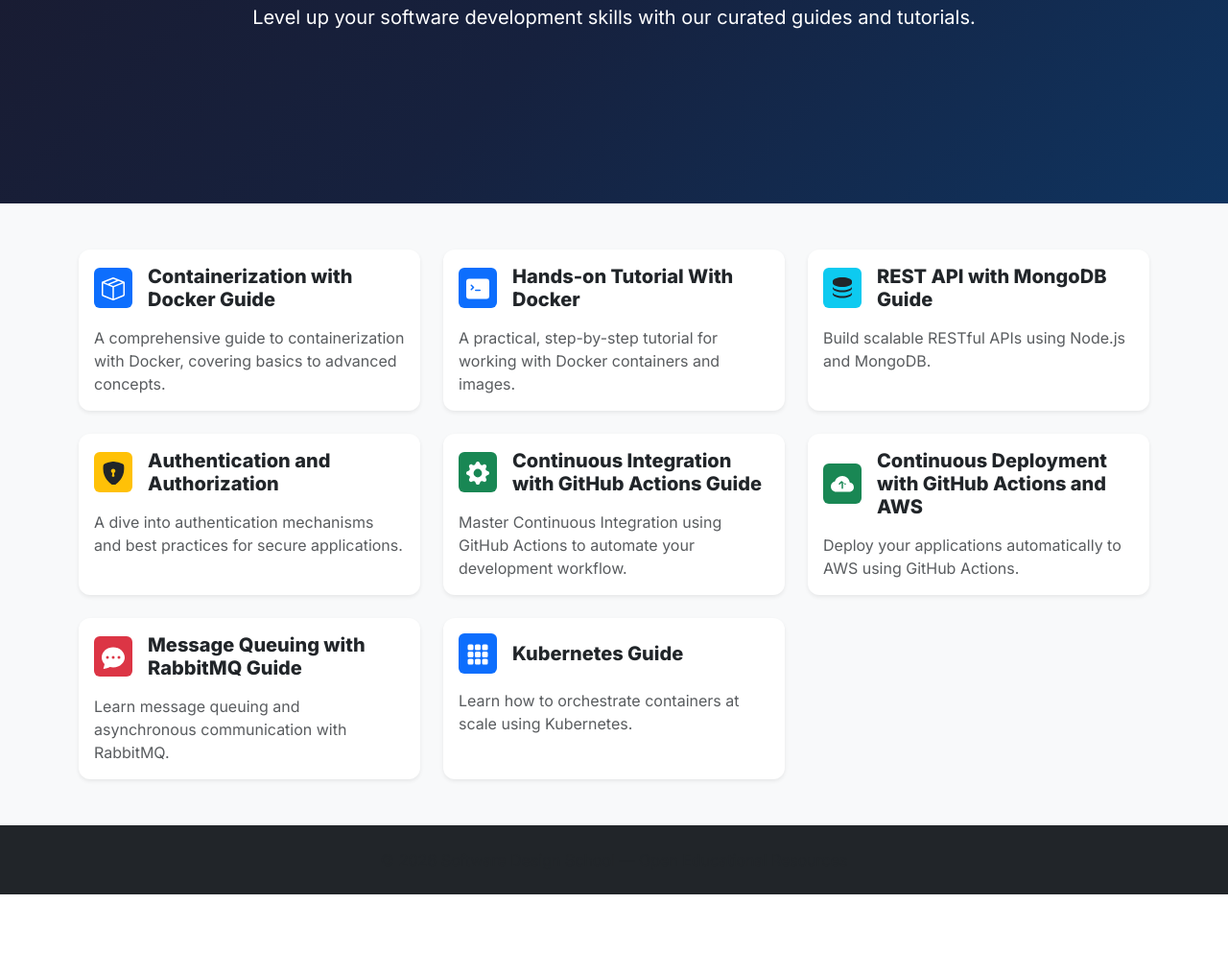
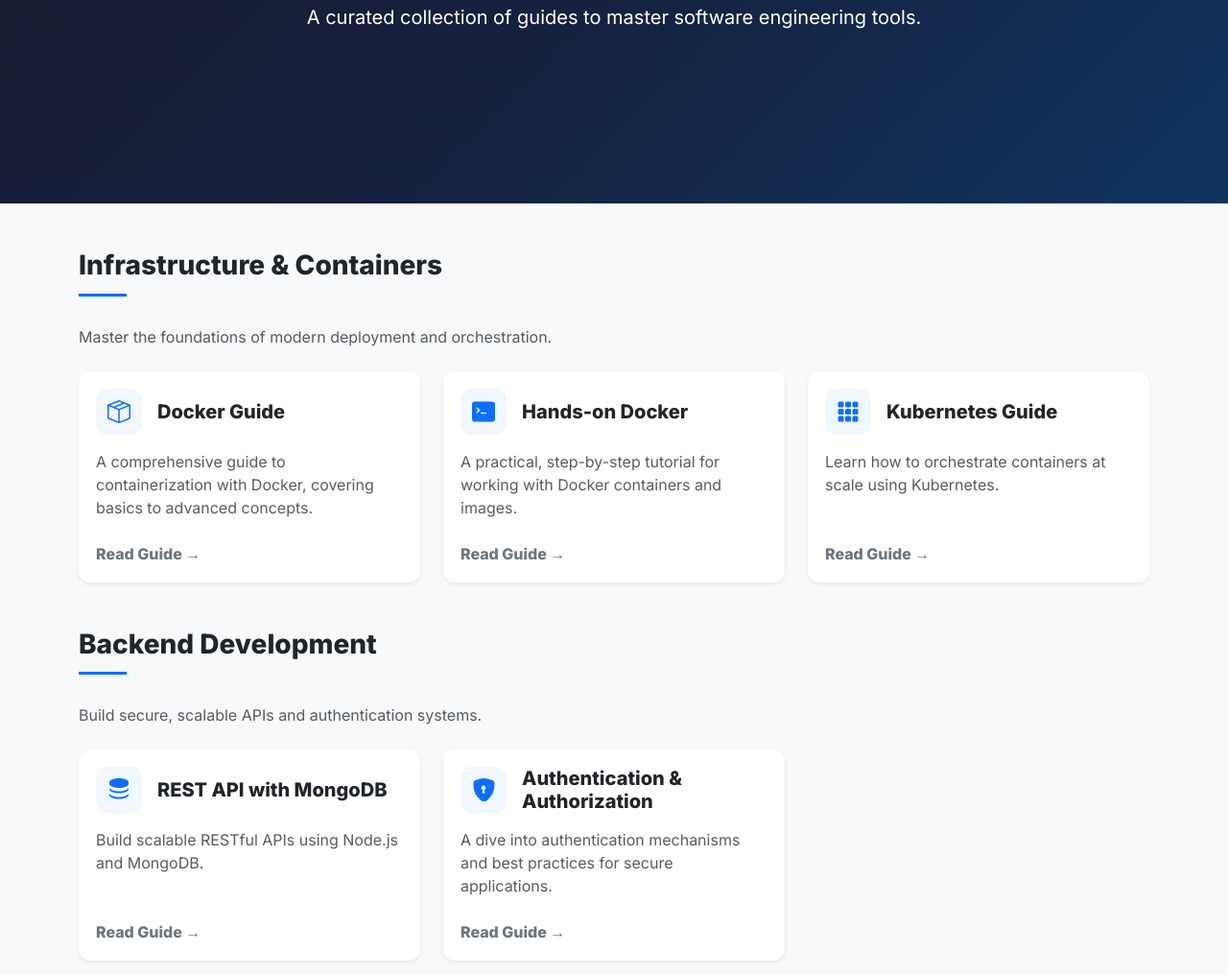
Before and after one commit to sds-edu/sds-edu.github.io, a website: page toolbox.html in a window 1280 px wide. Shown: the part 324-1340 px from the top of the page at 96% size. Before the commit the page ends 1256 px from the top, so only its background shows below. Drawn offline with Linux system fonts and the light colour scheme.

Commit message:
feat: improve styles

```diff
--- a/css/style.css
+++ b/css/style.css
@@ -21,13 +21,26 @@
 }
 
 .resource-card-available {
-  border: 2px solid #0d6efd;
-  background-color: #f8fbff;
+  border: 2px solid transparent;
+  background-color: #fff;
+  cursor: pointer;
+  position: relative;
 }
 
 .resource-card-available:hover {
   transform: translateY(-5px);
+  border-color: #0d6efd;
   box-shadow: 0 0.5rem 1.5rem rgba(13, 110, 253, 0.15) !important;
+}
+
+.resource-card-available:hover .guide-link {
+  color: #0d6efd !important;
+  text-decoration: underline !important;
+}
+
+.guide-link {
+  color: #6c757d;
+  transition: color 0.2s ease;
 }
 
 .resource-card-unavailable {
@@ -40,3 +53,38 @@
 .nav-link {
   font-weight: 600;
 }
+
+.section-title {
+  position: relative;
+  padding-bottom: 15px;
+  margin-bottom: 30px;
+}
+
+.section-title::after {
+  content: '';
+  position: absolute;
+  left: 0;
+  bottom: 0;
+  width: 50px;
+  height: 3px;
+  background-color: #0d6efd;
+}
+
+/* Icon Box Styling */
+.icon-box {
+  width: 48px;
+  height: 48px;
+  display: flex;
+  align-items: center;
+  justify-content: center;
+  border-radius: 12px;
+  background-color: #f0f7ff;
+  color: #0d6efd;
+  margin-right: 1rem;
+  flex-shrink: 0;
+}
+
+.resource-card-unavailable .icon-box {
+  background-color: #e9ecef;
+  color: #6c757d;
+}
--- a/toolbox.html
+++ b/toolbox.html
@@ -33,176 +33,248 @@
   <!-- Hero Section -->
   <header class="hero text-white text-center d-flex align-items-center">
     <div class="container">
+
       <h1 class="display-3 fw-extrabold mb-3">The SDS Toolbox</h1>
-      <p class="lead mb-0">Level up your software development skills with our curated guides and tutorials.</p>
+      <p class="lead mb-0">A curated collection of guides to master software engineering tools.</p>
     </div>
   </header>
 
   <!-- Toolbox Grid -->
-  <section class="py-5 bg-light">
+  <main class="py-5 bg-light flex-grow-1">
     <div class="container">
+<!-- Category 1: Containers & Orchestration -->
+<section class="mb-5">
+  <h3 class="fw-bold section-title">Infrastructure & Containers</h3>
+  <p class="text-muted mb-4">Master the foundations of modern deployment and orchestration.</p>
         <div class="row g-4">
-
-        <!-- 1. Docker Guide -->
+          <!-- Docker Guide -->
           <div class="col-md-6 col-lg-4">
-          <a href="https://sds-edu.github.io/SDS-Docker-Guide" class="text-decoration-none text-dark h-100 d-block">
-            <div class="card h-100 shadow-sm border-0">
+            <div class="card h-100 shadow-sm resource-card-available">
               <div class="card-body">
                 <div class="d-flex align-items-center mb-3">
-                  <div class="bg-primary text-white rounded p-2 me-3">
+                  <div class="icon-box">
                     <svg xmlns="http://www.w3.org/2000/svg" width="24" height="24" fill="currentColor" class="bi bi-box-seam" viewBox="0 0 16 16">
                       <path d="M8.186 1.113a.5.5 0 0 0-.372 0L1.846 3.5l2.404.962L10.404 2l-2.218-.887zm3.564 1.426L5.596 5 8 5.961 14.154 3.5l-2.404-.961zm3.25 1.7-6.5 2.6v7.922l6.5-2.6V4.24zM7.5 14.762V6.838L1 4.239v7.923l6.5 2.6zM7.443.184a1.5 1.5 0 0 1 1.114 0l7.129 2.852A.5.5 0 0 1 16 3.5v8.662a1 1 0 0 1-.629.928l-7.185 2.874a.5.5 0 0 1-.372 0L.63 13.09a1 1 0 0 1-.63-.928V3.5a.5.5 0 0 1 .314-.464L7.443.184z"/>
                     </svg>
                   </div>
-                  <h5 class="card-title fw-bold mb-0">Containerization with Docker Guide</h5>
+                  <h5 class="card-title fw-bold mb-0">Docker Guide</h5>
                 </div>
                 <p class="card-text text-muted">A comprehensive guide to containerization with Docker, covering basics to advanced concepts.</p>
               </div>
+              <div class="card-footer bg-transparent border-0 pb-3">
+                <a href="https://sds-edu.github.io/SDS-Docker-Guide"
+                   class="guide-link fw-bold text-decoration-none stretched-link">Read Guide &rarr;</a>
               </div>
-          </a>
             </div>
-
-        <!-- 2. Hands-on Docker -->
+          </div>
+          <!-- Hands-on Docker -->
           <div class="col-md-6 col-lg-4">
-          <a href="https://sds-edu.github.io/SDS-Hands-on-Tutorial-With-Docker" class="text-decoration-none text-dark h-100 d-block">
-            <div class="card h-100 shadow-sm border-0">
+            <div class="card h-100 shadow-sm resource-card-available">
               <div class="card-body">
                 <div class="d-flex align-items-center mb-3">
-                  <div class="bg-primary text-white rounded p-2 me-3">
+                  <div class="icon-box">
                     <svg xmlns="http://www.w3.org/2000/svg" width="24" height="24" fill="currentColor" class="bi bi-terminal-fill" viewBox="0 0 16 16">
                       <path d="M0 3a2 2 0 0 1 2-2h12a2 2 0 0 1 2 2v10a2 2 0 0 1-2 2H2a2 2 0 0 1-2-2V3zm9.5 5.5h-3a.5.5 0 0 0 0 1h3a.5.5 0 0 0 0-1zm-6.354-.354a.5.5 0 1 0 .708.708l1.5-1.5a.5.5 0 0 0 0-.708l-1.5-1.5a.5.5 0 1 0-.708.708L4.293 7 3.146 8.146z"/>
                     </svg>
                   </div>
-                  <h5 class="card-title fw-bold mb-0">Hands-on Tutorial With Docker</h5>
+                  <h5 class="card-title fw-bold mb-0">Hands-on Docker</h5>
                 </div>
                 <p class="card-text text-muted">A practical, step-by-step tutorial for working with Docker containers and images.</p>
               </div>
+              <div class="card-footer bg-transparent border-0 pb-3">
+                <a href="https://sds-edu.github.io/SDS-Hands-on-Tutorial-With-Docker"
+                   class="guide-link fw-bold text-decoration-none stretched-link">Read Guide &rarr;</a>
               </div>
-          </a>
             </div>
-
-        <!-- 3. REST API MongoDB Guide -->
+          </div>
+          <!-- Kubernetes Guide -->
           <div class="col-md-6 col-lg-4">
-          <a href="https://sds-edu.github.io/SDS-REST-API-MongoDB-Guide" class="text-decoration-none text-dark h-100 d-block">
-            <div class="card h-100 shadow-sm border-0">
+            <div class="card h-100 shadow-sm resource-card-available">
               <div class="card-body">
                 <div class="d-flex align-items-center mb-3">
-                  <div class="bg-info text-dark rounded p-2 me-3">
+                  <div class="icon-box">
+                    <svg xmlns="http://www.w3.org/2000/svg"
+                         width="24"
+                         height="24"
+                         fill="currentColor"
+                         class="bi bi-grid-3x3-gap-fill"
+                         viewBox="0 0 16 16">
+                      <path
+                            d="M1 2a1 1 0 0 1 1-1h2a1 1 0 0 1 1 1v2a1 1 0 0 1-1 1H2a1 1 0 0 1-1-1V2zm5 0a1 1 0 0 1 1-1h2a1 1 0 0 1 1 1v2a1 1 0 0 1-1 1H7a1 1 0 0 1-1-1V2zm5 0a1 1 0 0 1 1-1h2a1 1 0 0 1 1 1v2a1 1 0 0 1-1 1h-2a1 1 0 0 1-1-1V2zM1 7a1 1 0 0 1 1-1h2a1 1 0 0 1 1 1v2a1 1 0 0 1-1 1H2a1 1 0 0 1-1-1V7zm5 0a1 1 0 0 1 1-1h2a1 1 0 0 1 1 1v2a1 1 0 0 1-1 1H7a1 1 0 0 1-1-1V7zm5 0a1 1 0 0 1 1-1h2a1 1 0 0 1 1 1v2a1 1 0 0 1-1 1h-2a1 1 0 0 1-1-1V7zM1 12a1 1 0 0 1 1-1h2a1 1 0 0 1 1 1v2a1 1 0 0 1-1 1H2a1 1 0 0 1-1-1v-2zm5 0a1 1 0 0 1 1-1h2a1 1 0 0 1 1 1v2a1 1 0 0 1-1 1H7a1 1 0 0 1-1-1v-2zm5 0a1 1 0 0 1 1-1h2a1 1 0 0 1 1 1v2a1 1 0 0 1-1 1h-2a1 1 0 0 1-1-1v-2z" />
+                    </svg>
+                  </div>
+                  <h5 class="card-title fw-bold mb-0">Kubernetes Guide</h5>
+                </div>
+                <p class="card-text text-muted">Learn how to orchestrate containers at scale using Kubernetes.
+                </p>
+              </div>
+              <div class="card-footer bg-transparent border-0 pb-3">
+                <a href="https://sds-edu.github.io/SDS-Kubernetes-Guide"
+                   class="guide-link fw-bold text-decoration-none stretched-link">Read Guide &rarr;</a>
+              </div>
+            </div>
+          </div>
+          </div>
+          </section>
+
+      <!-- Category 2: Backend & Security -->
+      <section class="mb-5">
+        <h3 class="fw-bold section-title">Backend Development</h3>
+        <p class="text-muted mb-4">Build secure, scalable APIs and authentication systems.</p>
+        <div class="row g-4">
+          <!-- REST API MongoDB Guide -->
+          <div class="col-md-6 col-lg-4">
+            <div class="card h-100 shadow-sm resource-card-available">
+              <div class="card-body">
+                <div class="d-flex align-items-center mb-3">
+                  <div class="icon-box">
                     <svg xmlns="http://www.w3.org/2000/svg" width="24" height="24" fill="currentColor" class="bi bi-server" viewBox="0 0 16 16">
                       <path d="M1.333 2.667C1.333 1.194 4.315 0 8 0s6.667 1.194 6.667 2.667V4c0 1.473-2.982 2.667-6.667 2.667S1.333 5.473 1.333 4V2.667z"/>
                       <path d="M1.333 6.333V7.667C1.333 9.14 4.315 10.334 8 10.334s6.667-1.194 6.667-2.667V6.333C14.667 7.806 11.685 9 8 9s-6.667-1.194-6.667-2.667z"/>
                       <path d="M1.333 10.333v1.334C1.333 13.14 4.315 14.334 8 14.334s6.667-1.194 6.667-2.667v-1.334C14.667 11.806 11.685 13 8 13s-6.667-1.194-6.667-2.667z"/>
                     </svg>
                   </div>
-                  <h5 class="card-title fw-bold mb-0">REST API with MongoDB Guide</h5>
+                  <h5 class="card-title fw-bold mb-0">REST API with MongoDB</h5>
                 </div>
                 <p class="card-text text-muted">Build scalable RESTful APIs using Node.js and MongoDB.</p>
               </div>
+              <div class="card-footer bg-transparent border-0 pb-3">
+                <a href="https://sds-edu.github.io/SDS-REST-API-MongoDB-Guide"
+                   class="guide-link fw-bold text-decoration-none stretched-link">Read Guide &rarr;</a>
               </div>
-          </a>
             </div>
-
-        <!-- 4. Auth Guide -->
+          </div>
+          <!-- Auth Guide -->
           <div class="col-md-6 col-lg-4">
-          <a href="https://sds-edu.github.io/SDS-Auth-Guide" class="text-decoration-none text-dark h-100 d-block">
-            <div class="card h-100 shadow-sm border-0">
+            <div class="card h-100 shadow-sm resource-card-available">
               <div class="card-body">
                 <div class="d-flex align-items-center mb-3">
-                  <div class="bg-warning text-dark rounded p-2 me-3">
+                  <div class="icon-box">
                     <svg xmlns="http://www.w3.org/2000/svg" width="24" height="24" fill="currentColor" class="bi bi-shield-lock-fill" viewBox="0 0 16 16">
                       <path fill-rule="evenodd" d="M8 0c-.69 0-1.843.265-2.928.56-1.11.3-2.229.655-2.887.87a1.54 1.54 0 0 0-1.044 1.262c-.596 4.477.787 7.795 2.465 9.99 1.679 2.196 3.707 3.523 4.394 3.961a.5.5 0 0 0 .58 0c.687-.438 2.715-1.765 4.394-3.96 1.678-2.195 3.061-5.513 2.465-9.99a1.541 1.541 0 0 0-1.044-1.263 62.467 62.467 0 0 0-2.887-.87C9.843.266 8.69 0 8 0zm0 5a1.5 1.5 0 0 1 .5 2.915l.385 1.99a.5.5 0 0 1-.491.595h-.788a.5.5 0 0 1-.49-.595l.384-1.99A1.5 1.5 0 0 1 8 5z"/>
                     </svg>
                   </div>
-                  <h5 class="card-title fw-bold mb-0">Authentication and Authorization</h5>
+                  <h5 class="card-title fw-bold mb-0">Authentication & Authorization</h5>
                 </div>
                 <p class="card-text text-muted">A dive into authentication mechanisms and best practices for secure applications.</p>
               </div>
+              <div class="card-footer bg-transparent border-0 pb-3">
+                <a href="https://sds-edu.github.io/SDS-Auth-Guide"
+                   class="guide-link fw-bold text-decoration-none stretched-link">Read Guide &rarr;</a>
               </div>
-          </a>
             </div>
+          </div>
+          </div>
+          </section>
 
-        <!-- 5. CI GitHub Guide -->
+      <!-- Category 3: CI/CD & Automation -->
+      <section class="mb-5">
+        <h3 class="fw-bold section-title">CI/CD & Automation</h3>
+        <p class="text-muted mb-4">Automate your development workflow and deployments.</p>
+        <div class="row g-4">
+          <!-- CI Guide -->
           <div class="col-md-6 col-lg-4">
-          <a href="https://sds-edu.github.io/SDS-CI-GH-Guide" class="text-decoration-none text-dark h-100 d-block">
-            <div class="card h-100 shadow-sm border-0">
+            <div class="card h-100 shadow-sm resource-card-available">
               <div class="card-body">
                 <div class="d-flex align-items-center mb-3">
-                  <div class="bg-success text-white rounded p-2 me-3">
+                  <div class="icon-box">
                     <svg xmlns="http://www.w3.org/2000/svg" width="24" height="24" fill="currentColor" class="bi bi-gear-fill" viewBox="0 0 16 16">
                       <path d="M9.405 1.05c-.413-1.4-2.397-1.4-2.81 0l-.1.34a1.464 1.464 0 0 1-2.105.872l-.31-.17c-1.283-.698-2.686.705-1.987 1.987l.169.311c.446.82.023 1.841-.872 2.105l-.34.1c-1.4.413-1.4 2.397 0 2.81l.34.1a1.464 1.464 0 0 1 .872 2.105l-.17.31c-.698 1.283.705 2.686 1.987 1.987l.311-.169a1.464 1.464 0 0 1 2.105.872l.1.34c.413 1.4 2.397 1.4 2.81 0l.1-.34a1.464 1.464 0 0 1 2.105-.872l.31.17c1.283.698 2.686-.705 1.987-1.987l-.169-.311a1.464 1.464 0 0 1 .872-2.105l.34-.1c1.4-.413 1.4-2.397 0-2.81l-.34-.1a1.464 1.464 0 0 1-.872-2.105l.17-.31c.698-1.283-.705-2.686-1.987-1.987l-.311.169a1.464 1.464 0 0 1-2.105-.872l-.1-.34zM8 10.93a2.929 2.929 0 1 1 0-5.86 2.929 2.929 0 0 1 0 5.858z"/>
                     </svg>
                   </div>
-                  <h5 class="card-title fw-bold mb-0">Continuous Integration with GitHub Actions Guide</h5>
+                  <h5 class="card-title fw-bold mb-0">CI with GitHub Actions</h5>
                 </div>
-                <p class="card-text text-muted">Master Continuous Integration using GitHub Actions to automate your development workflow.</p>
+                <p class="card-text text-muted">Master Continuous Integration using GitHub Actions to automate your
+                  testing workflow.</p>
+                </div>
+                <div class="card-footer bg-transparent border-0 pb-3">
+                  <a href="https://sds-edu.github.io/SDS-CI-GH-Guide"
+                     class="guide-link fw-bold text-decoration-none stretched-link">Read Guide &rarr;</a>
               </div>
             </div>
-          </a>
           </div>
-
-        <!-- 6. CD GH AWS Guide -->
+          <!-- CD Guide -->
           <div class="col-md-6 col-lg-4">
-          <a href="https://sds-edu.github.io/SDS-CD-GH-AWS-Guide" class="text-decoration-none text-dark h-100 d-block">
-            <div class="card h-100 shadow-sm border-0">
+            <div class="card h-100 shadow-sm resource-card-available">
               <div class="card-body">
                 <div class="d-flex align-items-center mb-3">
-                  <div class="bg-success text-white rounded p-2 me-3">
+                  <div class="icon-box">
                     <svg xmlns="http://www.w3.org/2000/svg" width="24" height="24" fill="currentColor" class="bi bi-cloud-arrow-up-fill" viewBox="0 0 16 16">
                       <path d="M8 2a5.53 5.53 0 0 0-3.594 1.342c-.766.66-1.321 1.52-1.464 2.383C1.266 6.095 0 7.555 0 9.318 0 11.366 1.708 13 3.781 13h8.906C14.502 13 16 11.57 16 9.773c0-1.636-1.242-2.969-2.834-3.194C12.923 3.999 10.69 2 8 2zm2.354 5.146a.5.5 0 0 1-.708.708L8.5 6.707V10.5a.5.5 0 0 1-1 0V6.707L6.354 7.854a.5.5 0 1 1-.708-.708l1.5-1.5a.5.5 0 0 1 .708 0l1.5 1.5z"/>
                     </svg>
                   </div>
-                  <h5 class="card-title fw-bold mb-0">Continuous Deployment with GitHub Actions and AWS</h5>
+                  <h5 class="card-title fw-bold mb-0">CD with GitHub & AWS</h5>
                 </div>
                 <p class="card-text text-muted">Deploy your applications automatically to AWS using GitHub Actions.</p>
               </div>
+              <div class="card-footer bg-transparent border-0 pb-3">
+                <a href="https://sds-edu.github.io/SDS-CD-GH-AWS-Guide"
+                   class="guide-link fw-bold text-decoration-none stretched-link">Read Guide &rarr;</a>
               </div>
-          </a>
             </div>
+          </div>
+          </div>
+          </section>
 
-        <!-- 7. RabbitMQ Tutorial -->
+      <!-- Category 4: Middleware -->
+      <section class="mb-5">
+        <h3 class="fw-bold section-title">Middleware & Messaging</h3>
+        <p class="text-muted mb-4">Learn about asynchronous communication and message queuing.</p>
+        <div class="row g-4">
+          <!-- RabbitMQ -->
           <div class="col-md-6 col-lg-4">
-          <a href="https://sds-edu.github.io/SDS-RabbitMQ-Tutorial" class="text-decoration-none text-dark h-100 d-block">
-            <div class="card h-100 shadow-sm border-0">
+            <div class="card h-100 shadow-sm resource-card-available">
               <div class="card-body">
                 <div class="d-flex align-items-center mb-3">
-                  <div class="bg-danger text-white rounded p-2 me-3">
+                  <div class="icon-box">
                     <svg xmlns="http://www.w3.org/2000/svg" width="24" height="24" fill="currentColor" class="bi bi-chat-dots-fill" viewBox="0 0 16 16">
                       <path d="M16 8c0 3.866-3.582 7-8 7a9.06 9.06 0 0 1-2.347-.306c-.584.296-1.925.864-4.181 1.234-.2.032-.352-.176-.273-.362.354-.836.674-1.95.77-2.966C.744 11.37 0 9.76 0 8c0-3.866 3.582-7 8-7s8 3.134 8 7zM5 8a1 1 0 1 0-2 0 1 1 0 0 0 2 0zm4 0a1 1 0 1 0-2 0 1 1 0 0 0 2 0zm3 1a1 1 0 1 0 0-2 1 1 0 0 0 0 2z"/>
                     </svg>
                   </div>
-                  <h5 class="card-title fw-bold mb-0">Message Queuing with RabbitMQ Guide</h5>
+                  <h5 class="card-title fw-bold mb-0">RabbitMQ Tutorial</h5>
                 </div>
                 <p class="card-text text-muted">Learn message queuing and asynchronous communication with RabbitMQ.</p>
               </div>
+              <div class="card-footer bg-transparent border-0 pb-3">
+                <a href="https://sds-edu.github.io/SDS-RabbitMQ-Tutorial"
+                   class="guide-link fw-bold text-decoration-none stretched-link">Read Guide &rarr;</a>
               </div>
-          </a>
             </div>
-
-        <!-- 8. Kubernetes Guide -->
+          </div>
+          <!-- Redis Guide (Coming Soon) -->
           <div class="col-md-6 col-lg-4">
-          <a href="https://sds-edu.github.io/SDS-Kubernetes-Guide" class="text-decoration-none text-dark h-100 d-block">
-            <div class="card h-100 shadow-sm border-0">
+            <div class="card h-100 shadow-sm resource-card-unavailable">
               <div class="card-body">
                 <div class="d-flex align-items-center mb-3">
-                  <div class="bg-primary text-white rounded p-2 me-3">
-                    <svg xmlns="http://www.w3.org/2000/svg" width="24" height="24" fill="currentColor" class="bi bi-grid-3x3-gap-fill" viewBox="0 0 16 16">
-                      <path d="M1 2a1 1 0 0 1 1-1h2a1 1 0 0 1 1 1v2a1 1 0 0 1-1 1H2a1 1 0 0 1-1-1V2zm5 0a1 1 0 0 1 1-1h2a1 1 0 0 1 1 1v2a1 1 0 0 1-1 1H7a1 1 0 0 1-1-1V2zm5 0a1 1 0 0 1 1-1h2a1 1 0 0 1 1 1v2a1 1 0 0 1-1 1h-2a1 1 0 0 1-1-1V2zM1 7a1 1 0 0 1 1-1h2a1 1 0 0 1 1 1v2a1 1 0 0 1-1 1H2a1 1 0 0 1-1-1V7zm5 0a1 1 0 0 1 1-1h2a1 1 0 0 1 1 1v2a1 1 0 0 1-1 1H7a1 1 0 0 1-1-1V7zm5 0a1 1 0 0 1 1-1h2a1 1 0 0 1 1 1v2a1 1 0 0 1-1 1h-2a1 1 0 0 1-1-1V7zM1 12a1 1 0 0 1 1-1h2a1 1 0 0 1 1 1v2a1 1 0 0 1-1 1H2a1 1 0 0 1-1-1v-2zm5 0a1 1 0 0 1 1-1h2a1 1 0 0 1 1 1v2a1 1 0 0 1-1 1H7a1 1 0 0 1-1-1v-2zm5 0a1 1 0 0 1 1-1h2a1 1 0 0 1 1 1v2a1 1 0 0 1-1 1h-2a1 1 0 0 1-1-1v-2z"/>
+                  <div class="icon-box">
+                    <svg xmlns="http://www.w3.org/2000/svg"
+                         width="24"
+                         height="24"
+                         fill="currentColor"
+                         class="bi bi-lightning-fill"
+                         viewBox="0 0 16 16">
+                      <path
+                            d="M5.52.359A.5.5 0 0 1 6 0h4a.5.5 0 0 1 .474.658L8.694 6H12.5a.5.5 0 0 1 .395.807l-7 9a.5.5 0 0 1-.873-.454L6.823 9.5H3.5a.5.5 0 0 1-.48-.641l2.5-8.5z" />
                     </svg>
                   </div>
-                  <h5 class="card-title fw-bold mb-0">Kubernetes Guide</h5>
+                  <h5 class="card-title fw-bold mb-0">Redis Guide</h5>
                 </div>
-                <p class="card-text text-muted">Learn how to orchestrate containers at scale using Kubernetes.</p>
+                <p class="card-text text-muted">High-performance in-memory data structures and caching strategies.
+                </p>
+              </div>
+              <div class="card-footer bg-transparent border-0 pb-3">
+                <span class="badge bg-secondary">Coming Soon</span>
               </div>
             </div>
-          </a>
-        </div>
-
           </div>
           </div>
           </section>
 
+    </div>
+    </main>
+
   <!-- Footer -->
-  <footer class="bg-dark text-white text-center py-4 mt-auto">
+  <footer class="bg-dark text-white text-center py-4">
     <div class="container">
       <p class="mb-0 text-muted">
         &copy; <span id="year"></span> Software Design School &mdash;
@@ -214,6 +286,16 @@
   <script src="js/bootstrap.bundle.min.js"></script>
   <script>
     document.getElementById('year').textContent = new Date().getFullYear();
+
+    // Make available resource cards clickable
+    document.querySelectorAll('.resource-card-available').forEach(card => {
+      card.addEventListener('click', (e) => {
+        const link = card.querySelector('.guide-link');
+        if (link && e.target !== link) {
+          link.click();
+        }
+      });
+    });
   </script>
 </body>
 </html>
```
Also changed, not shown: index.html (+1 -3 lines). Lines whose indentation alone changed are shown as unchanged.
